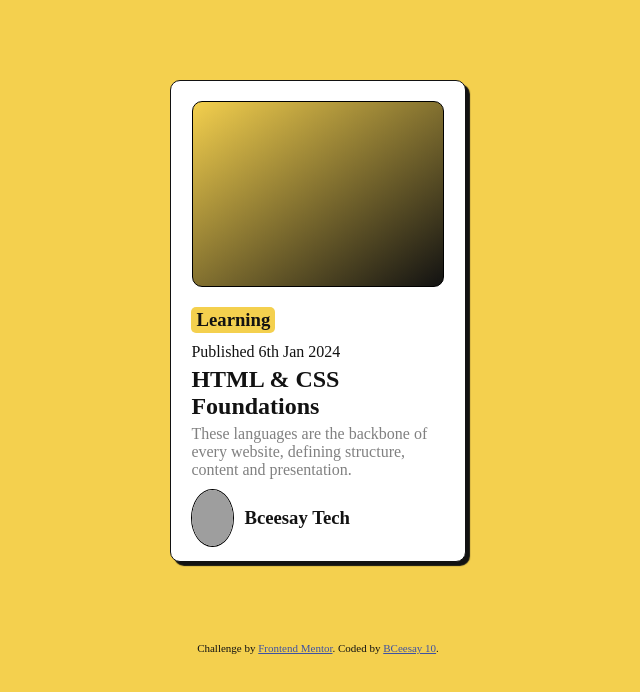
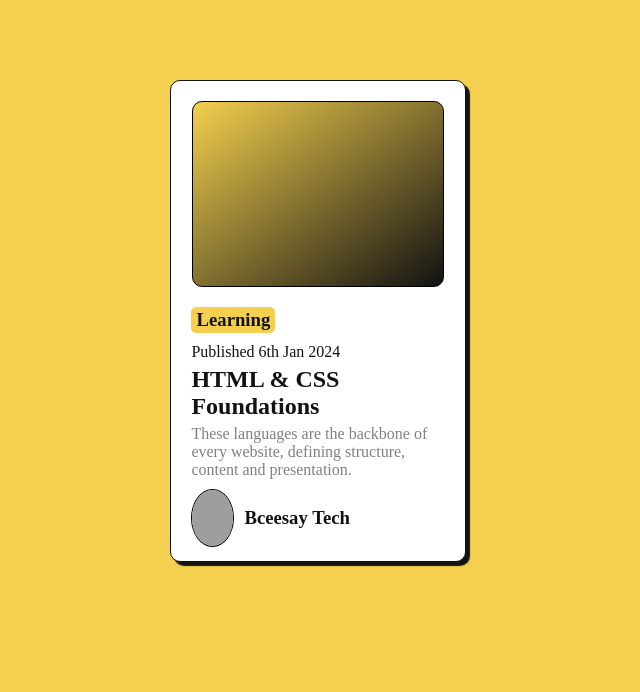
Before and after one commit to BCEESAY10/Blog-Prev-Challenge, a plain HTML site: page index.html in a window 1280 px wide. Shown: the whole page, without its empty margins (322-962 px from the left). Drawn offline with Linux system fonts and the light colour scheme; grey boxes are pictures that could not be loaded; a web font is replaced by a local one.

Commit message:
Remove the attribution

```diff
--- a/index.html
+++ b/index.html
@@ -8,11 +8,6 @@
 
   <title>Frontend Mentor | Blog preview card</title>
 
-  <!-- Feel free to remove these styles or customise in your own stylesheet 👍 -->
-  <style>
-    .attribution { font-size: 11px; text-align: center; }
-    .attribution a { color: hsl(228, 45%, 44%); }
-  </style>
   <link rel="stylesheet" href="style.css">
 </head>
 <body>
@@ -29,9 +24,5 @@
 </div>
 
 
-  <div class="attribution">
-    Challenge by <a href="https://www.frontendmentor.io?ref=challenge" target="_blank">Frontend Mentor</a>.
-    Coded by <a href="#">BCeesay 10</a>.
-  </div>
 </body>
 </html>
```
